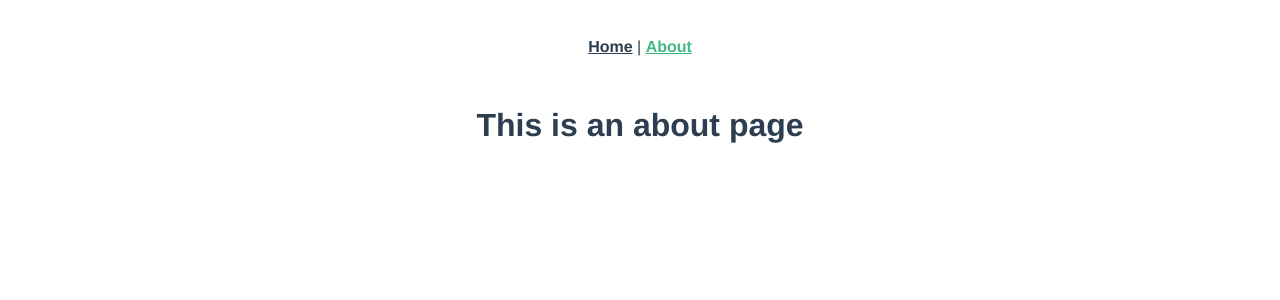
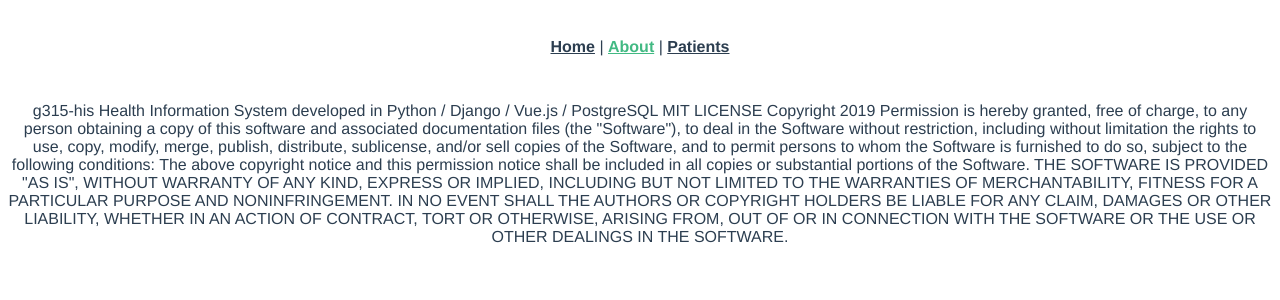
Before and after one commit to GenezaSolutions/g315-his, a Vue app in the folder frontend/gza-vue/: page /#/about in a window 1280 px wide. Shown: the top 300 px of the page. Built offline with nearby package versions, Linux system fonts and the light colour scheme.

Commit message:
Patients Page and About Page
Routing figured out

```diff
--- a/frontend/gza-vue/src/App.vue
+++ b/frontend/gza-vue/src/App.vue
@@ -2,9 +2,10 @@
   <div id="app">
     <div id="nav">
       <router-link to="/">Home</router-link> |
-      <router-link to="/about">About</router-link>
+      <router-link to="/about">About</router-link> |
+      <router-link to="/patients">Patients</router-link>
     </div>
-    <router-view />
+    <router-view/>
   </div>
 </template>
 
--- a/frontend/gza-vue/src/router.js
+++ b/frontend/gza-vue/src/router.js
@@ -1,6 +1,7 @@
 import Vue from "vue";
 import Router from "vue-router";
 import Home from "./views/Home.vue";
+
 
 Vue.use(Router);
 
@@ -19,6 +20,15 @@
       // which is lazy-loaded when the route is visited.
       component: () =>
         import(/* webpackChunkName: "about" */ "./views/About.vue")
-    }
+    },
+    {
+      path: "/patients",
+      name: "patients",
+      // route level code-splitting
+      // this generates a separate chunk (about.[hash].js) for this route
+      // which is lazy-loaded when the route is visited.
+      component: () =>
+        import(/* webpackChunkName: "about" */ "./views/Patients.vue")
+    },
   ]
 });
--- a/frontend/gza-vue/src/views/About.vue
+++ b/frontend/gza-vue/src/views/About.vue
@@ -1,5 +1,15 @@
 <template>
   <div class="about">
-    <h1>This is an about page</h1>
+    <p>g315-his
+
+Health Information System developed in Python / Django / Vue.js / PostgreSQL
+
+MIT LICENSE Copyright 2019
+
+Permission is hereby granted, free of charge, to any person obtaining a copy of this software and associated documentation files (the "Software"), to deal in the Software without restriction, including without limitation the rights to use, copy, modify, merge, publish, distribute, sublicense, and/or sell copies of the Software, and to permit persons to whom the Software is furnished to do so, subject to the following conditions:
+
+The above copyright notice and this permission notice shall be included in all copies or substantial portions of the Software.
+
+THE SOFTWARE IS PROVIDED "AS IS", WITHOUT WARRANTY OF ANY KIND, EXPRESS OR IMPLIED, INCLUDING BUT NOT LIMITED TO THE WARRANTIES OF MERCHANTABILITY, FITNESS FOR A PARTICULAR PURPOSE AND NONINFRINGEMENT. IN NO EVENT SHALL THE AUTHORS OR COPYRIGHT HOLDERS BE LIABLE FOR ANY CLAIM, DAMAGES OR OTHER LIABILITY, WHETHER IN AN ACTION OF CONTRACT, TORT OR OTHERWISE, ARISING FROM, OUT OF OR IN CONNECTION WITH THE SOFTWARE OR THE USE OR OTHER DEALINGS IN THE SOFTWARE.</p>
   </div>
 </template>
--- /dev/null
+++ b/frontend/gza-vue/src/views/Patients.vue
@@ -0,0 +1,5 @@
+<template>
+  <div class="patients">
+    <h1>This is a patient page</h1>
+  </div>
+</template>
```
